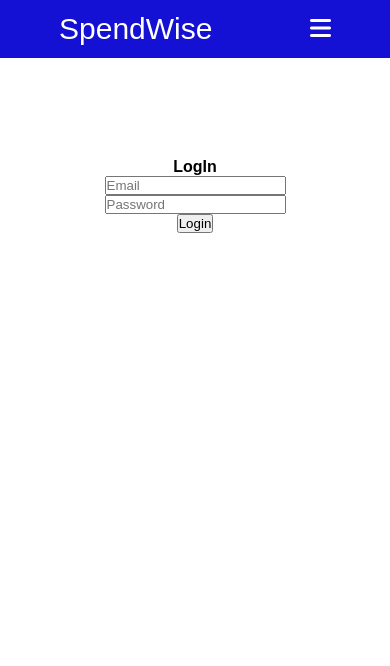
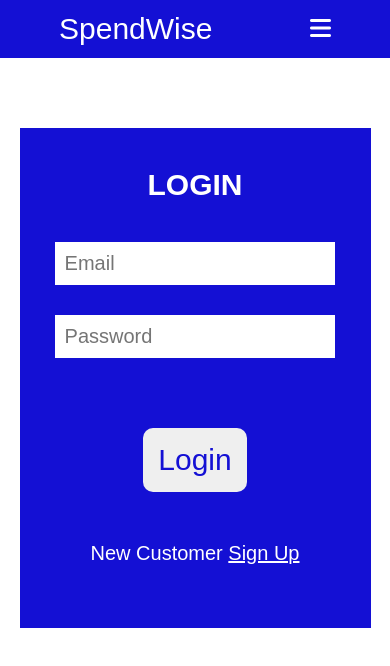
Before and after one commit to himanshuShukla55/spendwiseclone, a React (Create React App) app: page /login in a window 390 px wide. Shown: the top 666 px of the page. Built offline with nearby package versions, Linux system fonts and the light colour scheme.

Commit message:
signup login navbar completed

```diff
--- a/src/Pages/Login.jsx
+++ b/src/Pages/Login.jsx
@@ -2,8 +2,9 @@
 // import "./login.css";
 import { login } from "../Redux/Reducers/AuthReducer/action";
 import { useDispatch, useSelector } from "react-redux";
-import { Navigate } from "react-router-dom/dist";
+import { Link, Navigate } from "react-router-dom/dist";
 import Loading from "../Components/Loading";
+import { SymbolDisplayPartKind } from "typescript";
 
 export const Login = () => {
 
@@ -35,9 +36,9 @@
  if(state.isAuth) return <Loading/>
 
   return (
-    <div style={{marginTop:'100px'}}>
+    <div className='container'>
       <div className="card">
-        <h4 className="title">LogIn</h4>
+        <h4 className="title">LOGIN</h4>
         <form onSubmit={handleSubmit}>
           <div className="field">
 
@@ -65,6 +66,9 @@
             Login
           </button>
         </form>
+
+      <p className="para">New Customer <Link className="link" to='/signup'>Sign Up</Link></p>
+
       </div>
     </div>
   );
--- a/src/Pages/SignUp.jsx
+++ b/src/Pages/SignUp.jsx
@@ -1,8 +1,8 @@
 import React,{useState,useEffect} from "react";
-// import "./login.css";
+import "./SignUp_Login.css";
 import { signup } from "../Redux/Reducers/AuthReducer/action";
 import { useDispatch, useSelector } from "react-redux";
-import { Navigate } from "react-router-dom/dist";
+import { Navigate,Link } from "react-router-dom/dist";
 import Loading from "../Components/Loading";
 
 export const SignUp = () => {
@@ -35,9 +35,9 @@
  if(state.isAuth) return <Loading/>
 
   return (
-    <div >
-      <div className="card">
-        <h4 className="title">Sign Up</h4>
+    <div className='container'>
+      <div className="card" style={{height:'530px'}}>
+        <h4 className="title">SIGN UP</h4>
         <form onSubmit={handleSubmit}>
 
         <div className="field">
@@ -80,6 +80,8 @@
             SignUP
           </button>
         </form>
+
+        <p className="para">Already Existing Customer <Link className="link" to='/login'>Login</Link></p>
       </div>
     </div>
   );
--- /dev/null
+++ b/src/Pages/SignUp_Login.css
@@ -0,0 +1,123 @@
+
+.container{
+
+    width: 60%;
+    margin: auto;
+    margin-top: 50px;
+}
+
+.card{
+    background-color: #1410d4;
+    width: 50%;
+    margin: auto;
+    height: 500px;
+    margin-bottom: 40px;
+}
+.title{
+    margin-top: 70px;
+    padding-top: 40px;
+    margin-bottom: 40px;
+    font-size: 30px;
+    color: white;
+    text-align: center;
+}
+
+.input-field{
+    font-size: 20px;
+    border: none;
+    outline: none;
+    padding: 10px;
+    margin-bottom: 30px;
+    width: 80%;
+}
+
+.btn{
+    font-size: 30px;
+    border: none;
+    outline: none;
+    padding: 15px;
+    margin-bottom: 30px;
+    color: #1410d4;
+    border-radius: 10px;
+    width: 60%px;
+    margin-top: 40px;
+    cursor: pointer;
+
+
+}
+.para{
+    color: white;
+    font-size: 20px;
+    margin-top: 20px;
+}
+.link{
+    color: white;
+}
+
+
+@media(max-width: 1180px){
+    .container{
+        width: 70%;
+    }
+    .card{
+        width: 50%;
+    }
+
+    }
+@media(max-width: 1100px){
+.container{
+    width: 80%;
+}
+.card{
+    width: 50%;
+}
+
+}
+
+@media(max-width: 900px){
+    .container{
+        width: 80%;
+    }
+    .card{
+        width: 70%;
+    }
+
+    }
+
+    @media(max-width: 650px){
+        .container{
+            width: 80%;
+        }
+        .card{
+            width: 80%;
+        }
+
+        }
+
+        @media(max-width: 500px){
+            .container{
+                width: 80%;
+            }
+            .card{
+                width: 100%;
+            }
+
+            }
+            @media(max-width: 390px){
+                .container{
+                    width: 90%;
+                }
+                .card{
+                    width: 100%;
+                }
+
+                }
+                @media(max-width: 280px){
+                    .container{
+                        width: 95%;
+                    }
+                    .card{
+                        width: 100%;
+                    }
+
+                    }
```
